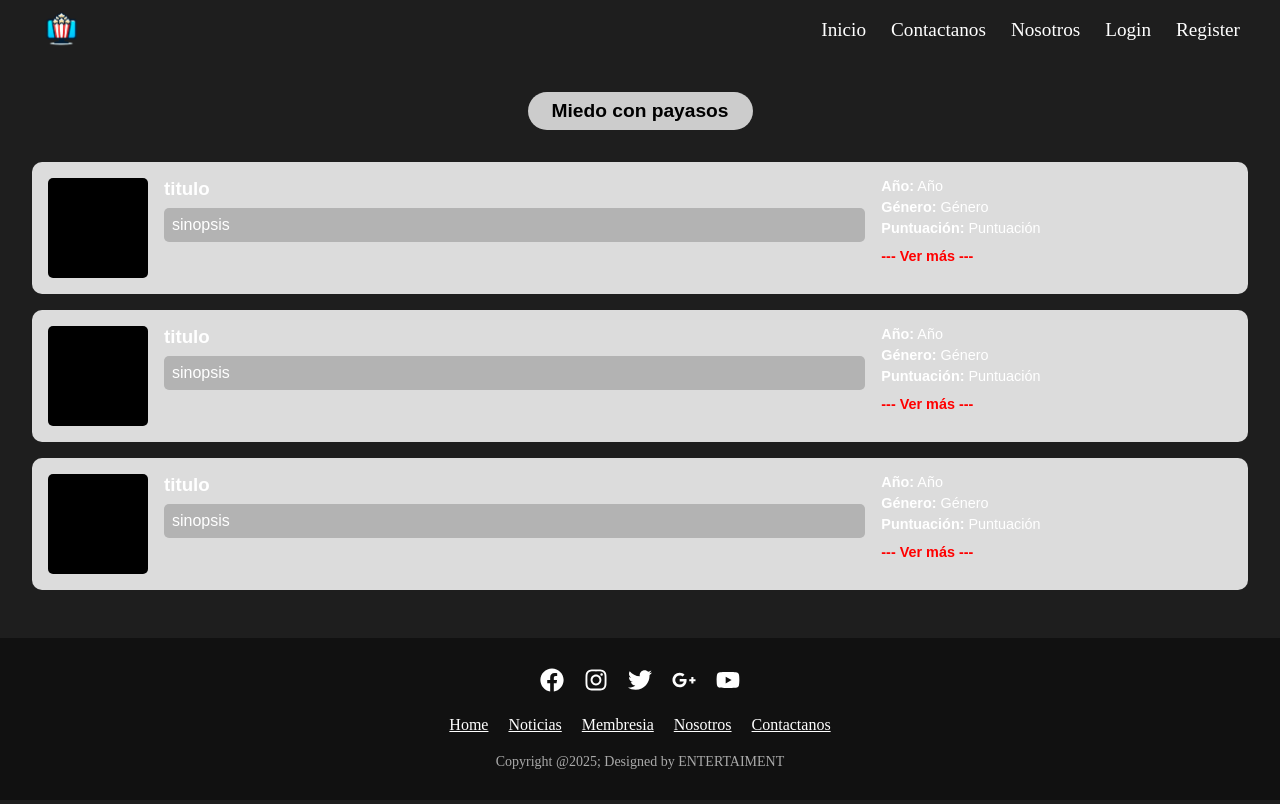
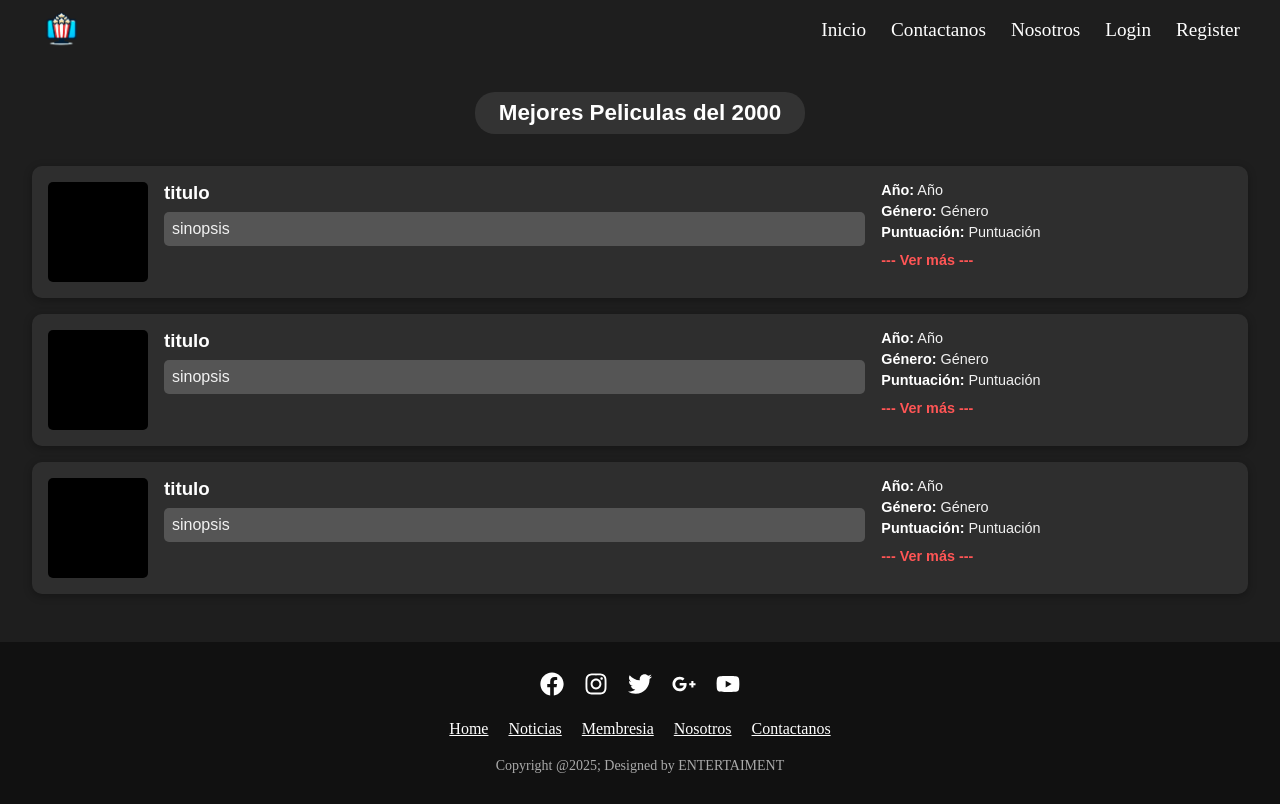
Before and after one commit to julianandres31/React, a React (Vite) app: page / in a window 1280 px wide. Both pictures are taken after a click on the button 745 px from the left and 405 px from the top of the page. Built offline with nearby package versions, Linux system fonts and the light colour scheme.

Commit message:
Se termino el buscardor

```diff
--- a/src/App.jsx
+++ b/src/App.jsx
@@ -12,6 +12,7 @@ import Login from "./Paginas/P_Login";
 import Register from "./Paginas/P_Register";
 import Busqueda from "./Paginas/B_Buscar";
 import Guia_uso from "./Paginas/P_Guia_de_uso";
+import DetallePelicula from "./Componentes/DetallePelicula";
 
 
 function App() {
@@ -29,6 +30,7 @@ function App() {
           <Route path="/nosotros" element={<Nosotros />} />
           <Route path="/peliculas" element={<Busqueda />} />
           <Route path="/guia de uso" element={<Guia_uso />} />
+          <Route path="/detalle-pelicula" element={<DetallePelicula />} />
         </Routes>
       </main>
       <Footer />
--- a/src/Componentes/Busqueda/Busqueda.module.css
+++ b/src/Componentes/Busqueda/Busqueda.module.css
@@ -2,35 +2,42 @@
   background-color: #1e1e1e;
   padding: 2rem;
   font-family: Arial, sans-serif;
-  color: white;
+  color: #f1f1f1;
+}
+
+.contenedor p {
+  color: #f1f1f1;
 }
 
 .encabezado {
   text-align: center;
-  background-color: #ccc;
-  color: black;
+  background-color: #333;
+  color: white;
   padding: 0.5rem 1.5rem;
   border-radius: 20px;
   width: fit-content;
   margin: 0 auto 2rem;
-  font-size: 1.2rem;
+  font-size: 1.4rem;
+  font-weight: bold;
 }
 
 .tarjeta {
   display: flex;
   flex-wrap: wrap;
-  background-color: #dcdcdc;
+  background-color: #2e2e2e;
+  color: white;
   border-radius: 10px;
   margin-bottom: 1rem;
   padding: 1rem;
   gap: 1rem;
   align-items: flex-start;
+  box-shadow: 0 2px 8px rgba(0,0,0,0.3);
 }
 
 .imagen {
   width: 100px;
   height: 100px;
-  background-color: black;
+  background-color: #000000;
   border-radius: 5px;
   flex-shrink: 0;
 }
@@ -38,13 +45,15 @@
 .detalles {
   flex: 2;
   min-width: 200px;
+  color: #f5f5f5;
 }
 
 .sinopsis {
-  background-color: #b3b3b3;
+  background-color: #555;
   padding: 0.5rem;
   margin-top: 0.5rem;
   border-radius: 5px;
+  color: #e0e0e0;
 }
 
 .info {
@@ -54,28 +63,16 @@
   flex-direction: column;
   gap: 0.3rem;
   font-size: 0.9rem;
+  color: #f5f5f5;
 }
 
 .enlace {
-  color: red;
+  color: #ff5555;
   text-decoration: none;
   font-weight: bold;
   margin-top: 0.5rem;
 }
 
-/* Responsive para pantallas pequeñas */
-@media (max-width: 768px) {
-  .tarjeta {
-    flex-direction: column;
-    align-items: center;
-    text-align: center;
-  }
-
-  .info {
-    align-items: center;
-  }
-
-  .detalles {
-    text-align: center;
-  }
+.enlace:hover {
+  text-decoration: underline;
 }
--- a/src/Componentes/Busqueda/index.jsx
+++ b/src/Componentes/Busqueda/index.jsx
@@ -1,24 +1,26 @@
 import React from "react";
 import estilos from "./Busqueda.module.css";
+import { Link } from "react-router-dom";
 
 const TarjetaPelicula = ({ titulo, sinopsis, año, genero, puntuacion }) => {
   return (
     <div className={estilos.tarjeta}>
       <div className={estilos.imagen}></div>
+
       <div className={estilos.detalles}>
-        <h3>{titulo}</h3>
+        <h3 className={estilos.titulo}>{titulo}</h3>
         <p className={estilos.sinopsis}>{sinopsis}</p>
       </div>
+
       <div className={estilos.info}>
-        <p><strong>Año:</strong> {año}</p>
-        <p><strong>Género:</strong> {genero}</p>
-        <p><strong>Puntuación:</strong> {puntuacion}</p>
-        <a href="#" className={estilos.enlace}>--- Ver más ---</a>
+        <p className={estilos.dato}><strong>Año:</strong> {año}</p>
+        <p className={estilos.dato}><strong>Género:</strong> {genero}</p>
+        <p className={estilos.dato}><strong>Puntuación:</strong> {puntuacion}</p>
+        <Link className={estilos.enlace} to="/detalle-pelicula">--- Ver más ---</Link>
       </div>
     </div>
   );
 };
-
 const Busqueda = () => {
   const peliculas = [
     { titulo: "titulo", sinopsis: "sinopsis", año: "Año", genero: "Género", puntuacion: "Puntuación" },
@@ -28,7 +30,7 @@ const Busqueda = () => {
 
   return (
     <div className={estilos.contenedor}>
-      <h2 className={estilos.encabezado}>Miedo con payasos</h2>
+      <h2 className={estilos.encabezado}>Mejores Peliculas del 2000</h2>
       {peliculas.map((pelicula, i) => (
         <TarjetaPelicula key={i} {...pelicula} />
       ))}
--- /dev/null
+++ b/src/Componentes/DetallePelicula/DetallePelicula.module.css
@@ -0,0 +1,82 @@
+.contenedor {
+  margin: auto;
+  margin-top: 40px;
+  margin-bottom: 40px;
+  background-color: #333;
+  padding: 20px;
+  max-width: 900px;
+  display: flex;
+  flex-direction: column;
+  gap: 20px;
+  border-radius: 20px;
+
+}
+
+.titulo{
+  color: black;
+}
+
+.seccionSuperior {
+  display: flex;
+  gap: 20px;
+  align-items: flex-start;
+}
+
+.imagen {
+  width: 120px;
+  height: 120px;
+  background-color: black;
+  flex-shrink: 0;
+}
+
+.tituloSinopsis {
+  flex: 1;
+}
+
+.sinopsis {
+  background-color: #999;
+  padding: 10px;
+  border-radius: 5px;
+}
+
+.puntuacion {
+  background-color: yellow;
+  width: fit-content;
+  padding: 5px 10px;
+  font-weight: bold;
+  color: black;
+}
+
+.seccionInferior {
+  display: flex;
+  flex-wrap: wrap;
+  gap: 20px;
+}
+
+.descripcion {
+  background-color: #999;
+  flex: 1;
+  min-width: 150px;
+  min-height: 200px;
+  padding: 10px;
+  border-radius: 5px;
+
+}
+
+.trailer {
+  background-color: green;
+  flex: 2;
+  min-width: 300px;
+  min-height: 200px;
+  padding: 10px;
+  border-radius: 5px;
+}
+
+.comentarios {
+  background-color: #1d0f36;
+  flex: 1 1 100%;
+  padding: 40px;
+  border-radius: 8px;
+  color: white;
+  box-shadow: 0 1px 4px rgba(0,0,0,0.1);
+}
--- /dev/null
+++ b/src/Componentes/DetallePelicula/index.jsx
@@ -0,0 +1,32 @@
+import React from "react";
+import estilos from "./DetallePelicula.module.css";
+
+const DetallePelicula = () => {
+  return (
+    <div className={estilos.contenedor}>
+      <div className={estilos.seccionSuperior}>
+        <div className={estilos.imagen}></div>
+        <div className={estilos.tituloSinopsis}>
+          <h2 className={estilos.titulo}>TITULO</h2>
+          <p className={estilos.sinopsis}>Synopsis</p>
+        </div>
+      </div>
+      <div className={estilos.puntuacion}>
+        Puntuación 1/5
+      </div>
+      <div className={estilos.seccionInferior}>
+        <div className={estilos.descripcion}>
+          Descripción
+        </div>
+        <div className={estilos.trailer}>
+          Trailer
+        </div>
+        <div className={estilos.comentarios}>
+          Comentarios
+        </div>
+      </div>
+    </div>
+  );
+};
+
+export default DetallePelicula;
```
